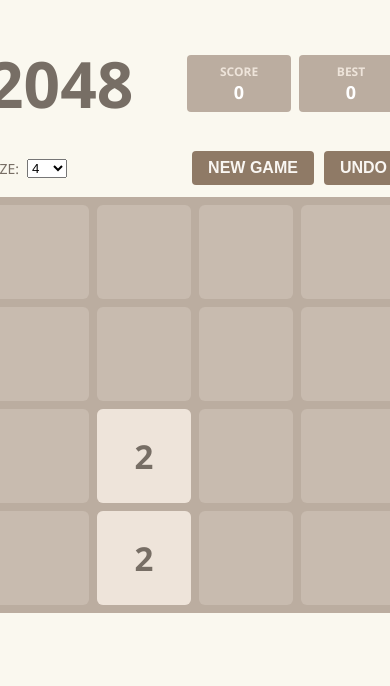
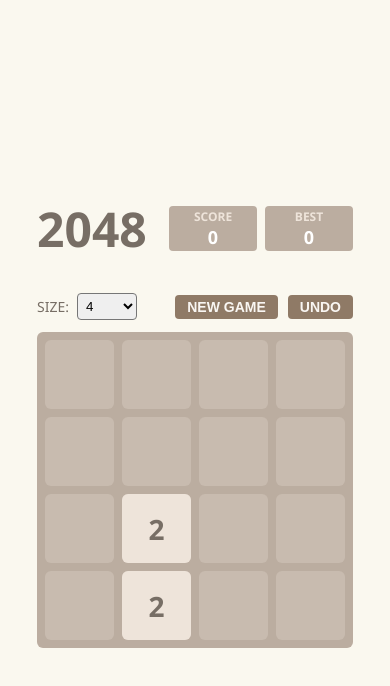
Before and after one commit to naecoo/vue3-2048-game, a Vue app: page / in a window 390 px wide. Shown: the top 686 px of the page. Built offline with nearby package versions, Linux system fonts and the light colour scheme.

Commit message:
add css animition & media query

```diff
--- a/src/App.vue
+++ b/src/App.vue
@@ -11,6 +11,7 @@
   display: flex;
   flex-flow: column;
   align-items: center;
+  justify-content: center;
   width: 100vw;
   height: 100vh;
   overflow: hidden;
--- a/src/components/Grid.vue
+++ b/src/components/Grid.vue
@@ -17,7 +17,6 @@
 const scoreDiff = ref(0);
 watch(score, (newVal, oldVal) => {
   scoreDiff.value = newVal - oldVal;
-  // todo: show score change
 
   // update best score
   if (newVal > bestScore.value) {
@@ -41,13 +40,19 @@
   `;
 });
 const getCellStyle = (cell: CellWithPosition) => {
-  const { x, y } = cell;
   const width = cellSize.value;
 
+  const { x, y } = cell;
   const ty = (width * y) + (gap * (y + 1));
   const tx = (width * x) + (gap * (x + 1));
 
-  return `width: ${width}px; height: ${width}px; top: ${ty}px; left: ${tx}px;`;
+  return `
+    width: ${width}px;
+    height: ${width}px;
+    top: ${ty}px;
+    left: ${tx}px;
+    font-size: ${Math.round(width / 2.5)}px;
+  `;
 };
 
 // watch size change
@@ -133,7 +138,6 @@
     });
     observer.observe(el);
   }
-
 });
 
 onUnmounted(() => {
@@ -162,7 +166,7 @@
 <template>
   <div class="grid">
     <header class="grid-header">
-      <Heading :score="score" :best-score="bestScore" />
+      <Heading :score="score" :score-increment="scoreDiff" :best-score="bestScore" />
 
       <div class="controls">
         <div class="select-wrapper">
@@ -204,16 +208,12 @@
 <style lang="scss">
 @import '../styles/grid.scss';
 
-.grid {
-  margin-top: 40px;
-}
-
 .grid-header {
   .controls {
     display: flex;
     justify-content: space-between;
     align-items: center;
-    margin-top: 24px;
+    margin-block-start: 2em;
 
     .select-wrapper {
       display: flex;
@@ -225,8 +225,11 @@
 
       .select {
         display: inline-block;
-        width: 40px;
+        width: 60px;
+        padding: 4px;
         margin-inline-start: 8px;
+        border-radius: 4px;
+        cursor: pointer;
       }
     }
 
@@ -244,6 +247,11 @@
         outline: none;
         cursor: pointer;
 
+        @include smaller(480px) {
+          padding: 4px 12px;
+          font-size: 14px;
+        }
+
         &:last-child {
           margin-inline-start: 10px;
         }
@@ -253,15 +261,30 @@
 }
 
 .grid-main {
-  width: 400px;
-  height: 400px;
-  margin-top: 12px;
-
+  width: 500px;
+  height: 500px;
+  margin-block-start: 12px;
   background-color: #bbada0;
   border-radius: 6px;
   resize: none;
   user-select: none;
   position: relative;
+
+  // media query
+  @include smaller(960px) {
+    width: 400px;
+    height: 400px;
+  }
+
+  @include smaller(720px) {
+    width: 350px;
+    height: 350px;
+  }
+
+  @include smaller(480px) {
+    width: 300px;
+    height: 300px;
+  }
 
   .cell-placeholder {
     border-radius: 6px;
@@ -273,11 +296,8 @@
     display: flex;
     align-items: center;
     justify-content: center;
-    font-size: 33px;
     font-weight: bold;
     border-radius: 6px;
-    // todo: cell font-size media query
-
     @include buildCellStyle();
   }
 
--- a/src/components/Heading.vue
+++ b/src/components/Heading.vue
@@ -1,17 +1,35 @@
 <script lang="ts" setup>
+import { watchEffect, ref } from 'vue';
+
 const props = defineProps<{
   score: number;
+  scoreIncrement: number;
   bestScore: number;
 }>();
+
+const increment = ref(0);
+let timer: ReturnType<typeof setTimeout>
+watchEffect(() => {
+  const diff = props.scoreIncrement;
+  if (diff <= 0) return;
+
+  increment.value = props.scoreIncrement;
+  clearTimeout(timer);
+  timer = setTimeout(() => {
+    increment.value = 0;
+  }, 500);
+});
+
 </script>
 
 <template>
   <div class="heading">
     <h1 class="title">2048</h1>
     <div class="scores">
-      <div class="score">
+      <div class="score score-now">
         <p class="label">{{ $t('message.score') }}</p>
         <p class="value">{{ props.score }}</p>
+        <span v-if="increment > 0" class="score-increment">+{{ increment }}</span>
       </div>
       <div class="score">
         <p class="label">{{ $t('message.best_score') }}</p>
@@ -23,6 +41,8 @@
 
 
 <style lang="scss">
+@import '../styles/grid.scss';
+
 .heading {
   display: flex;
   justify-content: space-between;
@@ -30,6 +50,10 @@
   .title {
     margin: 0;
     font-size: 4em;
+
+    @include smaller(500px) {
+      font-size: 3em;
+    }
   }
 
   .scores {
@@ -43,6 +67,10 @@
       text-align: center;
       border-radius: 4px;
       background: rgb(187, 173, 160);
+
+      @include smaller(720px) {
+        padding: 2px 4px;
+      }
 
       &:last-child {
         margin-inline-start: 8px;
@@ -61,6 +89,38 @@
         color: #fff;
       }
     }
+
+    .score-now {
+      position: relative;
+
+      .score-increment {
+        position: absolute;
+        top: 0;
+        left: 20px;
+        z-index: 100;
+        font-size: 2em;
+        font-weight: bold;
+        animation: popup 500ms linear;
+        animation-fill-mode: forwards;
+      }
+
+      @keyframes popup {
+        0% {
+          opacity: 0.5;
+          transform: translateY(30px);
+        }
+
+        50% {
+          opacity: 1;
+          transform: translateY(0);
+        }
+
+        100% {
+          opacity: 0;
+          transform: translateY(-30px);
+        }
+      }
+    }
   }
 }
 </style>
--- a/src/styles/grid.scss
+++ b/src/styles/grid.scss
@@ -1,3 +1,9 @@
+@mixin smaller($width) {
+  @media screen and (max-width: $width) {
+    @content;
+  }
+}
+
 @function exponent($base, $exponent) {
   // reset value
   $value: $base;
```
